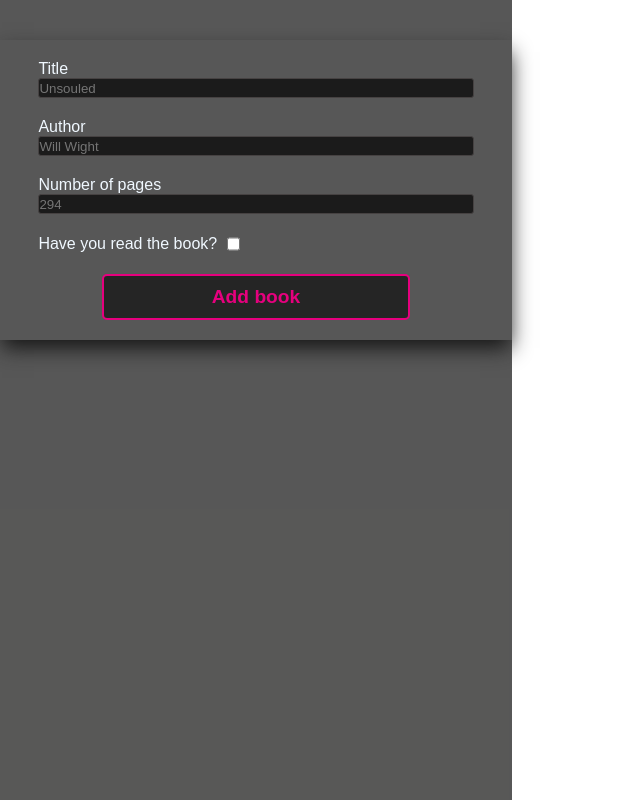
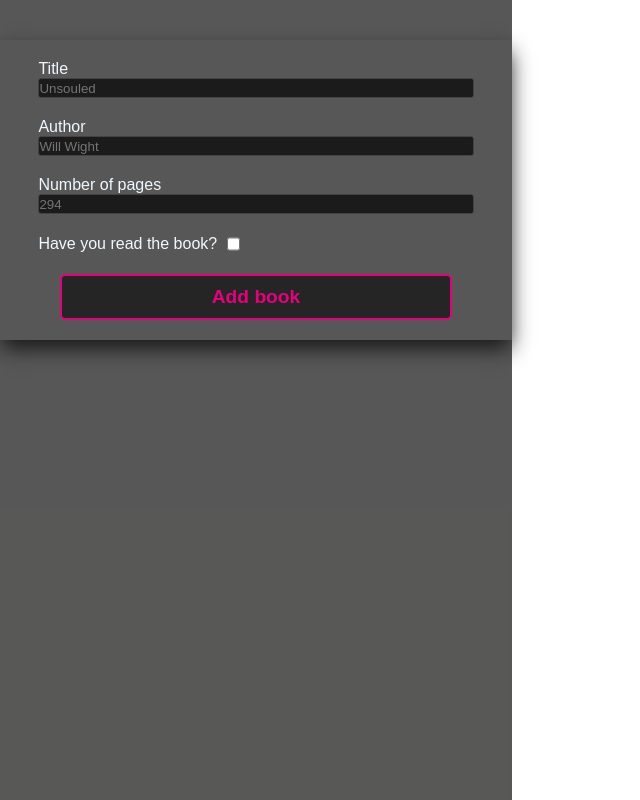
Before and after one commit to kgawerda/library, a plain HTML site: page index.html in a window 1280 px wide. Shown: the whole page, without its empty margins (0-640 px from the left). Drawn offline with Linux system fonts and the light colour scheme.

```diff
--- a/style.css
+++ b/style.css
@@ -82,8 +82,8 @@
     height: 2.5vh;
 }
 button {
-    margin-left: 5vw;
-    margin-right: 5vw;
+    margin-left: 5%;
+    margin-right: 5%;
     background-color: rgb(17, 17, 16, 0.7);
     color: #e6007e;
     font-weight: 700;
```
